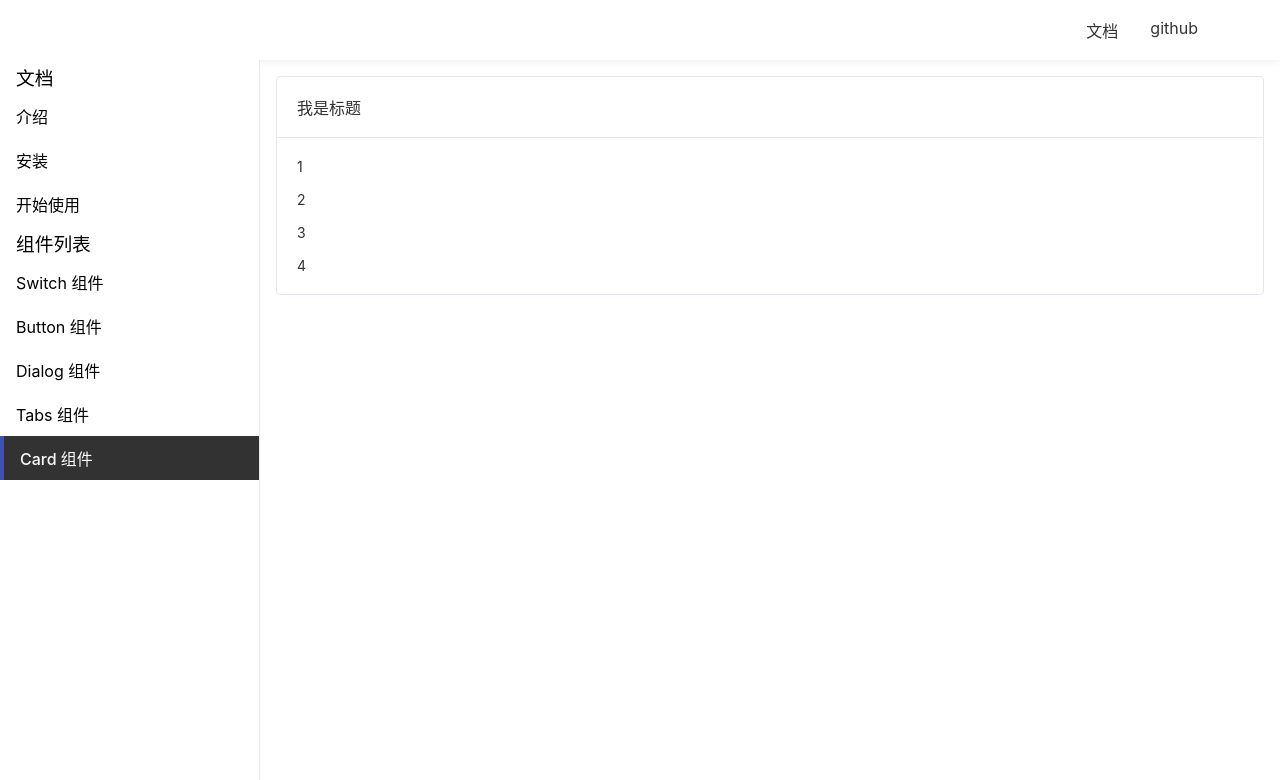
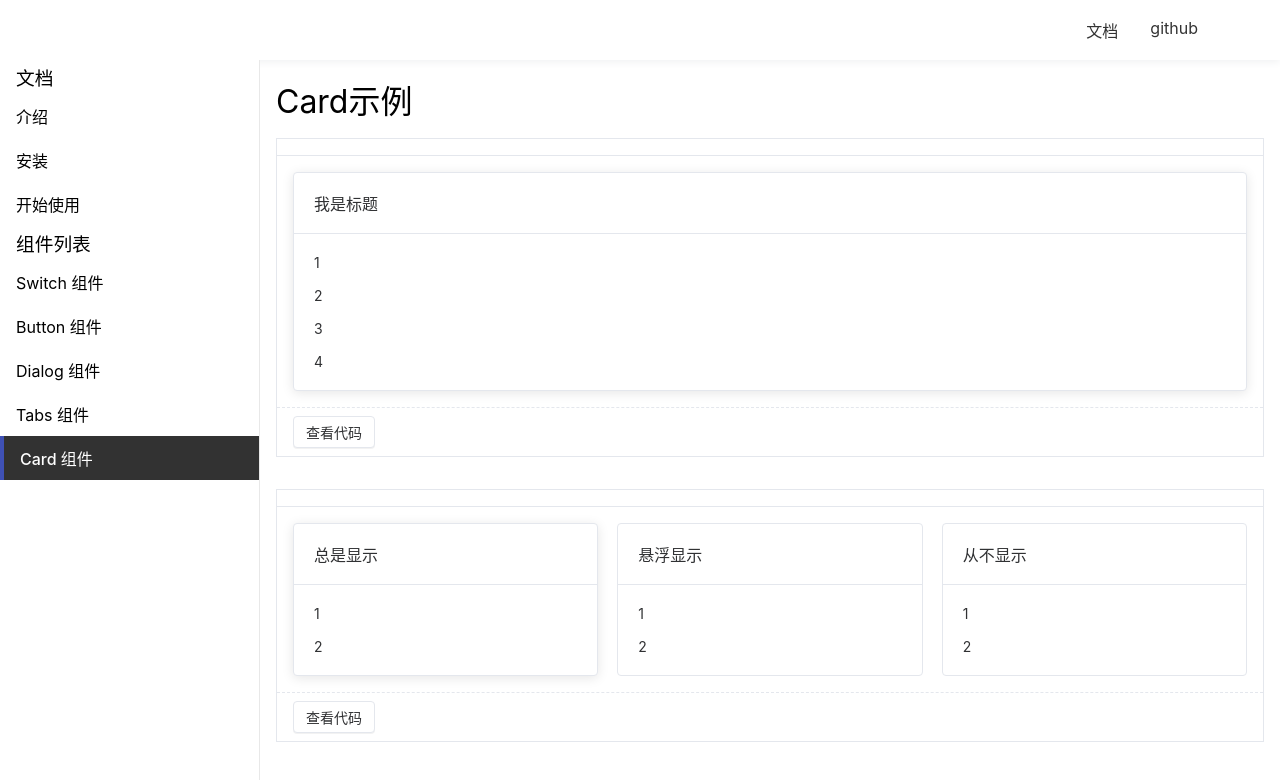
Before and after one commit to cqhaisenbao/ZeroUi-Vue3, a Vue app: page /doc/card in a window 1280 px wide. Shown: the top 780 px of the page. Built offline with nearby package versions, Linux system fonts and the light colour scheme.

Commit message:
Card组件

```diff
--- a/src/components/demo/CardDemo.vue
+++ b/src/components/demo/CardDemo.vue
@@ -1,22 +1,19 @@
 <template>
-    <div>
-        <Card shadow="hover" :list-data="[1,2,3,4]">
-            <template #title>
-                <span>我是标题</span>
-            </template>
-        </Card>
-    </div>
+    <h1>Card示例</h1>
+    <Demo :component="Card1Demo"/>
+    <Demo :component="Card2Demo"/>
 </template>
 
 <script lang="ts">
 import {defineComponent} from 'vue';
-import Card from "../../lib/Card.vue";
+import Demo from "../Demo.vue";
+import {Card1Demo, Card2Demo} from '../demoItem';
 
 export default defineComponent({
     name: "CardDemo",
-    components: {Card},
+    components: {Demo},
     setup() {
-        return {};
+        return {Card1Demo, Card2Demo};
     }
 });
 </script>
--- /dev/null
+++ b/src/components/demoItem/Card1.demo.vue
@@ -0,0 +1,23 @@
+<demo>
+常规用法
+</demo>
+<template>
+    <Card :list-data="[1,2,3,4]">
+        <template #title>
+            <span>我是标题</span>
+        </template>
+    </Card>
+</template>
+
+<script lang="ts">
+import Card from "../../lib/Card.vue";
+import {ref} from 'vue';
+
+export default {
+    components: {Card},
+    setup() {
+        const currentTab = ref('first');
+        return {currentTab};
+    }
+};
+</script>
--- /dev/null
+++ b/src/components/demoItem/Card2.demo.vue
@@ -0,0 +1,53 @@
+<demo>
+卡片阴影
+</demo>
+<template>
+    <main>
+        <div class="cardWrapper">
+            <Card :list-data="[1,2]">
+                <template #title>
+                    <span>总是显示</span>
+                </template>
+            </Card>
+        </div>
+        <div class="cardWrapper">
+            <Card shadow="hover" :list-data="[1,2]">
+                <template #title>
+                    <span>悬浮显示</span>
+                </template>
+            </Card>
+        </div>
+        <div class="cardWrapper">
+            <Card shadow="never" :list-data="[1,2]">
+                <template #title>
+                    <span>从不显示</span>
+                </template>
+            </Card>
+        </div>
+    </main>
+</template>
+
+<script lang="ts">
+import Card from "../../lib/Card.vue";
+import {ref} from 'vue';
+
+export default {
+    components: {Card},
+    setup() {
+        const currentTab = ref('first');
+        return {currentTab};
+    }
+};
+</script>
+
+<style lang="scss" scoped>
+main {
+    display: flex;
+    justify-content: space-between;
+
+    .cardWrapper {
+        width: 32%;
+    }
+}
+
+</style>
--- a/src/router/router.ts
+++ b/src/router/router.ts
@@ -18,6 +18,7 @@ const router = createRouter({
         {
             path: '/doc', component: Doc,
             children: [
+                {path: "", redirect: '/doc/intro'},
                 {path: "intro", component: Intro},
                 {path: "get-started", component: GetStarted},
                 {path: "install", component: Install},
--- a/src/views/Home.vue
+++ b/src/views/Home.vue
@@ -7,7 +7,7 @@
                 <h2>一个面向学习者的 UI 框架</h2>
                 <p class="actions">
                     <a href="https://github.com/cqhaisenbao/guoguo-ui">GitHub</a>
-                    <router-link to="/doc">开始</router-link>
+                    <router-link to="/doc/intro">开始</router-link>
                 </p>
             </div>
         </div>
```
Also changed, not shown: src/components/demoItem/index.js (+7 -3 lines).
